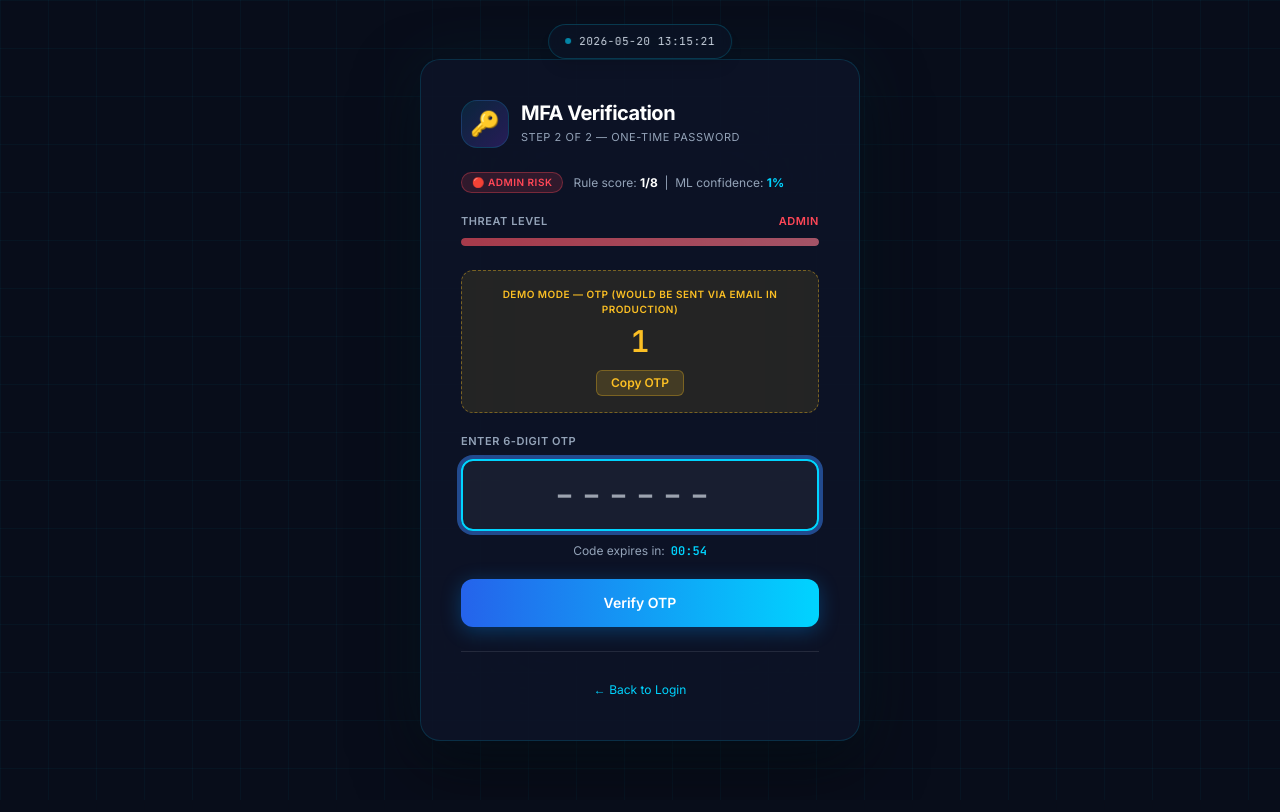
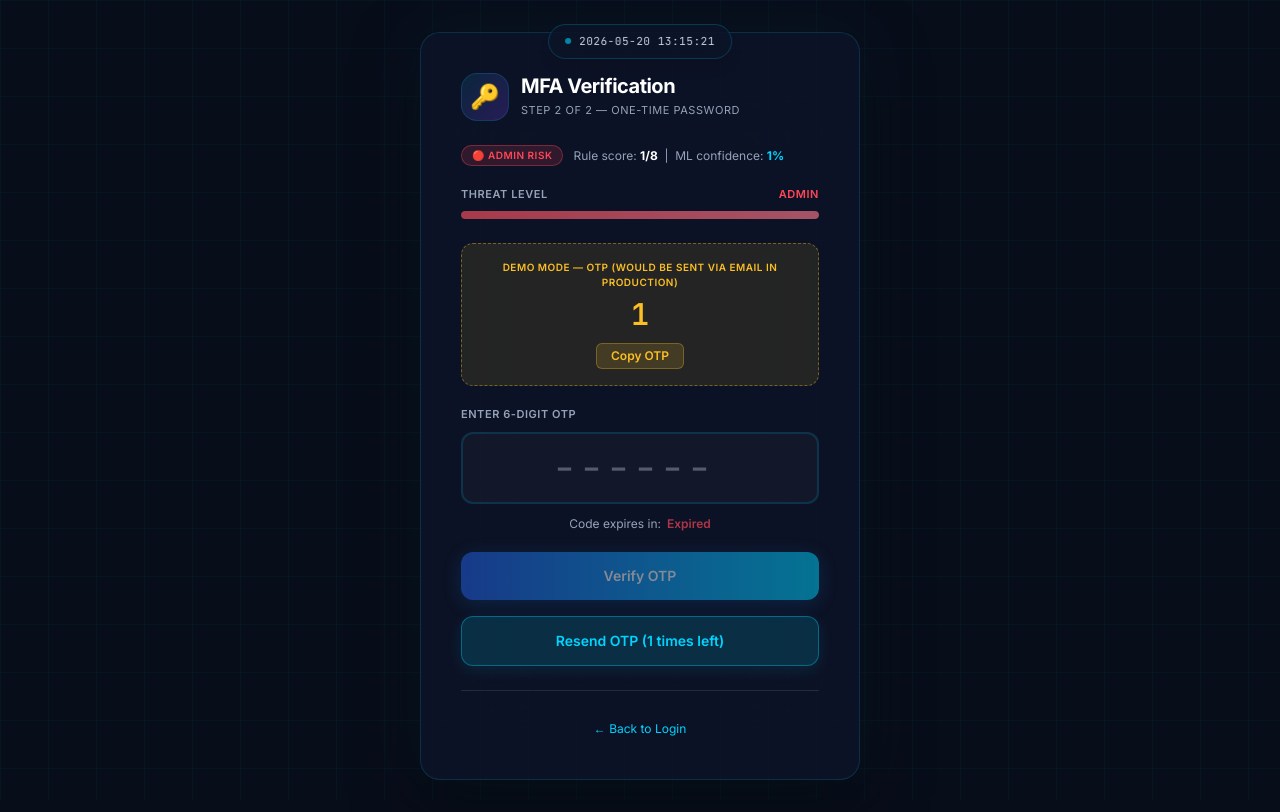
Before and after one commit to arcielor/ai-mfa, a Flask app: page /otp in a window 1280 px wide. Before the commit the page ends 769 px from the top, so only its background shows below. Run offline with Flask 3, Linux system fonts and the light colour scheme; the visitor is signed in with stand-in values (Sample User, id 1); some libraries are stand-ins or nearby versions.

Commit message:
Implement 15s OTP expiration with max 2 resends and redirect to login

```diff
--- a/app.py
+++ b/app.py
@@ -232,15 +232,16 @@ def login():
         # ── generate OTP ──
         otp = generate_otp()
         otp_store = load_json(OTP_FILE, {})
-        otp_store[username] = {"otp": otp, "expires": time.time() + 60}
+        otp_store[username] = {"otp": otp, "expires": time.time() + 15}
         save_json(OTP_FILE, otp_store)
 
-        session["username"]   = username
-        session["risk_level"] = risk_level
-        session["rule_score"] = rule_score
-        session["confidence"] = confidence
-        session["device_id"]  = device_id
-        session["demo_otp"]   = otp   # shown on OTP page for demo
+        session["username"]     = username
+        session["risk_level"]   = risk_level
+        session["rule_score"]   = rule_score
+        session["confidence"]   = confidence
+        session["device_id"]    = device_id
+        session["demo_otp"]     = otp   # shown on OTP page for demo
+        session["resend_count"] = 0
 
         append_log({
             **features, "username": username, "device_id": device_id,
@@ -305,11 +306,58 @@ def otp_page():
     record = otp_store.get(username, {})
     expires = record.get("expires", 0)
     remaining_seconds = int(max(0, expires - time.time()))
+    resend_count = session.get("resend_count", 0)
 
     return render_template("otp.html",
         username=username, risk_level=risk_level,
         rule_score=rule_score, confidence=confidence, demo_otp=demo_otp,
-        remaining_seconds=remaining_seconds)
+        remaining_seconds=remaining_seconds, resend_count=resend_count)
+
+
+@app.route("/resend-otp")
+def resend_otp():
+    if "username" not in session:
+        return redirect(url_for("login"))
+
+    username = session["username"]
+    resend_count = session.get("resend_count", 0)
+
+    if resend_count >= 2:
+        flash("Maximum OTP resend limit reached. Please log in again.", "error")
+        append_log({
+            "username": username, "device_id": session.get("device_id"),
+            "ip": request.remote_addr, "risk_level": session.get("risk_level", "low"),
+            "rule_score": session.get("rule_score", 0), "ml_confidence": session.get("confidence", 0),
+            "action": "otp_resend_blocked", "outcome": "resend_limit_exceeded",
+            "failed_attempts": 0, "short_interval": 0,
+            "unknown_device": 0, "unusual_hour": 0, "password_match": 1,
+        })
+        session.clear()
+        return redirect(url_for("login"))
+
+    # Increment resend count
+    resend_count += 1
+    session["resend_count"] = resend_count
+
+    # Generate new 15-second OTP
+    otp = generate_otp()
+    otp_store = load_json(OTP_FILE, {})
+    otp_store[username] = {"otp": otp, "expires": time.time() + 15}
+    save_json(OTP_FILE, otp_store)
+
+    session["demo_otp"] = otp
+
+    append_log({
+        "username": username, "device_id": session.get("device_id"),
+        "ip": request.remote_addr, "risk_level": session.get("risk_level", "low"),
+        "rule_score": session.get("rule_score", 0), "ml_confidence": session.get("confidence", 0),
+        "action": "otp_resent", "outcome": f"resend_{resend_count}_of_2",
+        "failed_attempts": 0, "short_interval": 0,
+        "unknown_device": 0, "unusual_hour": 0, "password_match": 1,
+    })
+
+    flash(f"A new OTP has been generated! (Resend {resend_count}/2)", "success")
+    return redirect(url_for("otp_page"))
 
 
 @app.route("/success")
--- a/templates/otp.html
+++ b/templates/otp.html
@@ -136,14 +136,22 @@
               inputmode="numeric" pattern="\d{6}" required
               class="w-full p-4 rounded-xl bg-white/5 border-2 border-brand-cyan/30 text-brand-cyan text-3xl font-mono font-semibold text-center tracking-[0.3em] pl-[0.3em] outline-none transition focus:border-brand-cyan focus:ring-4 focus:ring-brand-cyan/12">
             <div class="mt-3 text-center text-xs text-slate-400 flex items-center justify-center gap-1.5">
-              Code expires in: <span id="timer" class="font-mono font-semibold text-brand-cyan">01:00</span>
+              Code expires in: <span id="timer" class="font-mono font-semibold text-brand-cyan">00:15</span>
             </div>
           </div>
-          <button type="submit"
+          <button type="submit" id="verify-btn"
             class="w-full p-3.5 rounded-xl text-sm font-semibold transition duration-200 flex items-center justify-center gap-2 cursor-pointer bg-gradient-to-r from-blue-600 to-brand-cyan text-white shadow-[0_4px_20px_rgba(0,150,255,0.3)] hover:-translate-y-0.5 hover:shadow-[0_6px_28px_rgba(0,150,255,0.45)] active:translate-y-0 mt-3">
             Verify OTP
           </button>
         </form>
+
+        <div id="resend-container" class="hidden mt-4 text-center">
+          {% if resend_count < 2 %} <a href="/resend-otp"
+            class="inline-block w-full bg-brand-cyan/15 border border-brand-cyan/35 hover:bg-brand-cyan/25 text-brand-cyan hover:text-white rounded-xl px-5 py-3.5 cursor-pointer text-sm font-semibold transition text-center shadow-[0_4px_15px_rgba(0,212,255,0.1)]">
+            Resend OTP ({{ 2 - resend_count }} times left)
+            </a>
+            {% endif %}
+        </div>
 
         <hr class="border-0 border-t border-white/10 my-6">
         <div class="text-center">
@@ -180,16 +188,40 @@
     document.getElementById('otp').focus();
 
     // ── Countdown Timer ──
-    let timeLeft = parseInt("{{ remaining_seconds }}") || 60;
+    let timeLeft = parseInt("{{ remaining_seconds }}");
+    if (isNaN(timeLeft)) {
+      timeLeft = 15;
+    }
     const timerEl = document.getElementById('timer');
 
     function updateTimer() {
       if (timeLeft <= 0) {
         timerEl.textContent = "Expired";
         timerEl.className = "font-semibold text-brand-red animate-pulse";
-        setTimeout(() => {
-          window.location.reload();
-        }, 1000);
+
+        const resendCount = parseInt("{{ resend_count }}") || 0;
+        if (resendCount >= 2) {
+          window.location.href = "/logout";
+          return;
+        }
+
+        // Disable OTP input and Verify button
+        const otpInput = document.getElementById('otp');
+        if (otpInput) {
+          otpInput.disabled = true;
+          otpInput.classList.add('opacity-50', 'cursor-not-allowed');
+        }
+        const verifyBtn = document.getElementById('verify-btn');
+        if (verifyBtn) {
+          verifyBtn.disabled = true;
+          verifyBtn.classList.add('opacity-50', 'cursor-not-allowed', 'pointer-events-none');
+        }
+
+        // Show resend container
+        const resendContainer = document.getElementById('resend-container');
+        if (resendContainer) {
+          resendContainer.classList.remove('hidden');
+        }
         return;
       }
       const minutes = String(Math.floor(timeLeft / 60)).padStart(2, '0');
```
